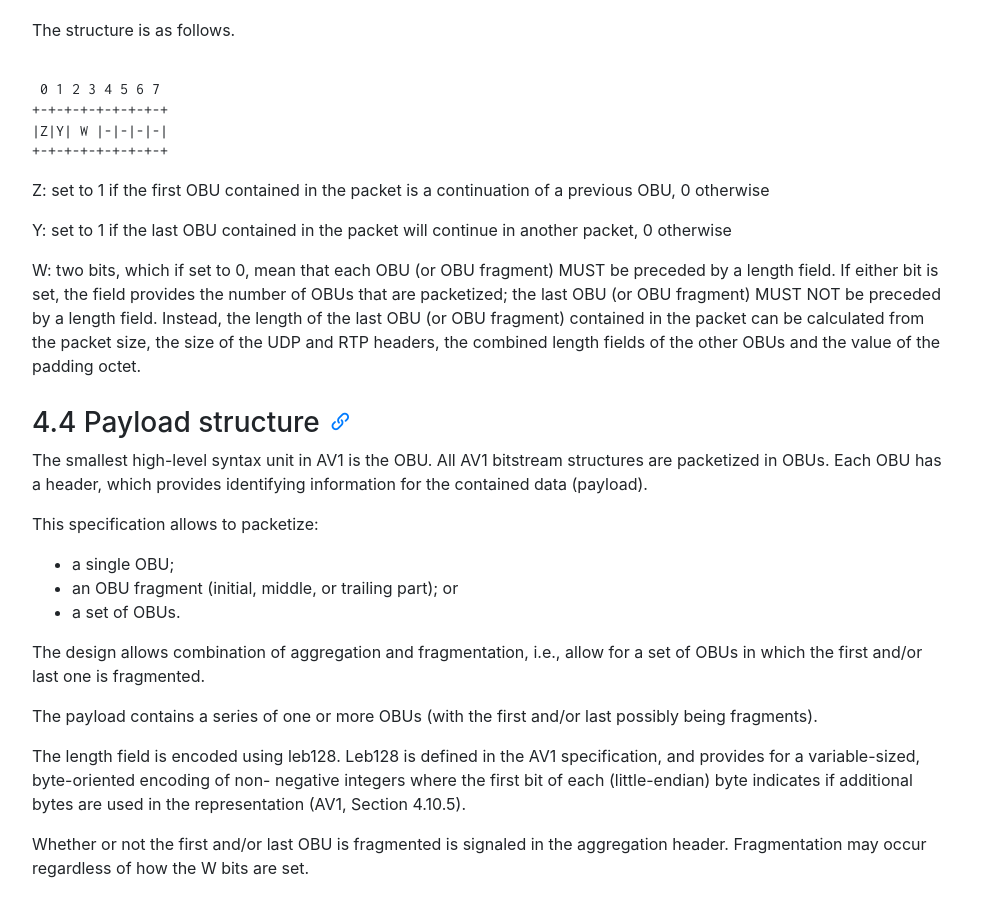
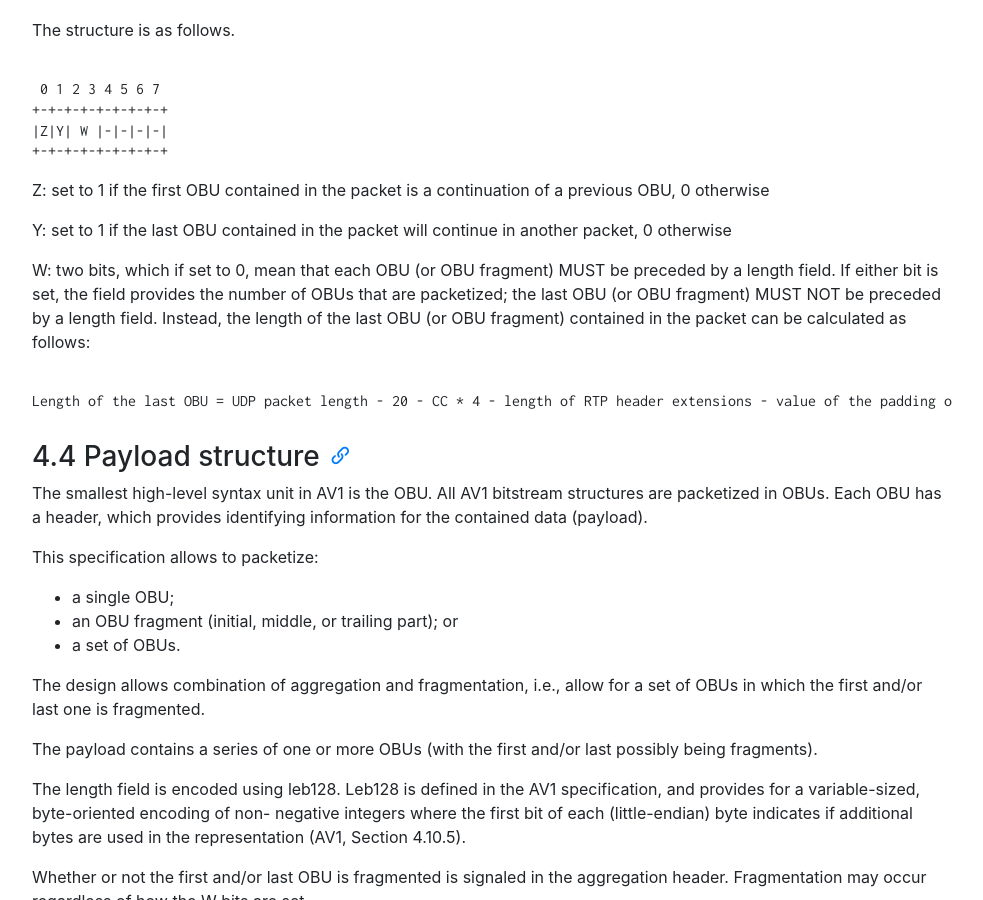
Before and after one commit to AOMediaCodec/av1-rtp-spec, a Jekyll site: the page built from index.md, in a window 1280 px wide and 900 px high, scrolled down 4368 px. Shown: the whole window, without its empty margins (53-1036 px from the left). Built offline with Jekyll 4.4.1, drawn with Linux system fonts in a browser that asks for light colours; nearby versions of some CDN libraries.

Commit message:
Add formula for calculation of the length of the last OBU

```diff
--- a/av1-rtp-spec.md
+++ b/av1-rtp-spec.md
@@ -203,9 +203,11 @@ W: two bits, which if set to 0, mean that each OBU (or OBU fragment) MUST
 be preceded by a length field. If either bit is set, the field provides the
 number of OBUs that are packetized; the last OBU (or OBU fragment) MUST NOT be
 preceded by a length field. Instead, the length of the last OBU (or OBU fragment)
-contained in the packet can be calculated from the packet size, the size
-of the UDP and RTP headers, the combined length fields of the other OBUs
-and the value of the padding octet.
+contained in the packet can be calculated as follows:
+
+<pre><code>
+Length of the last OBU = UDP packet length - 20 - CC * 4 - length of RTP header extensions - value of the padding octet - length of previous OBUs
+</code></pre>
 
 ### 4.4 Payload structure
 
```
